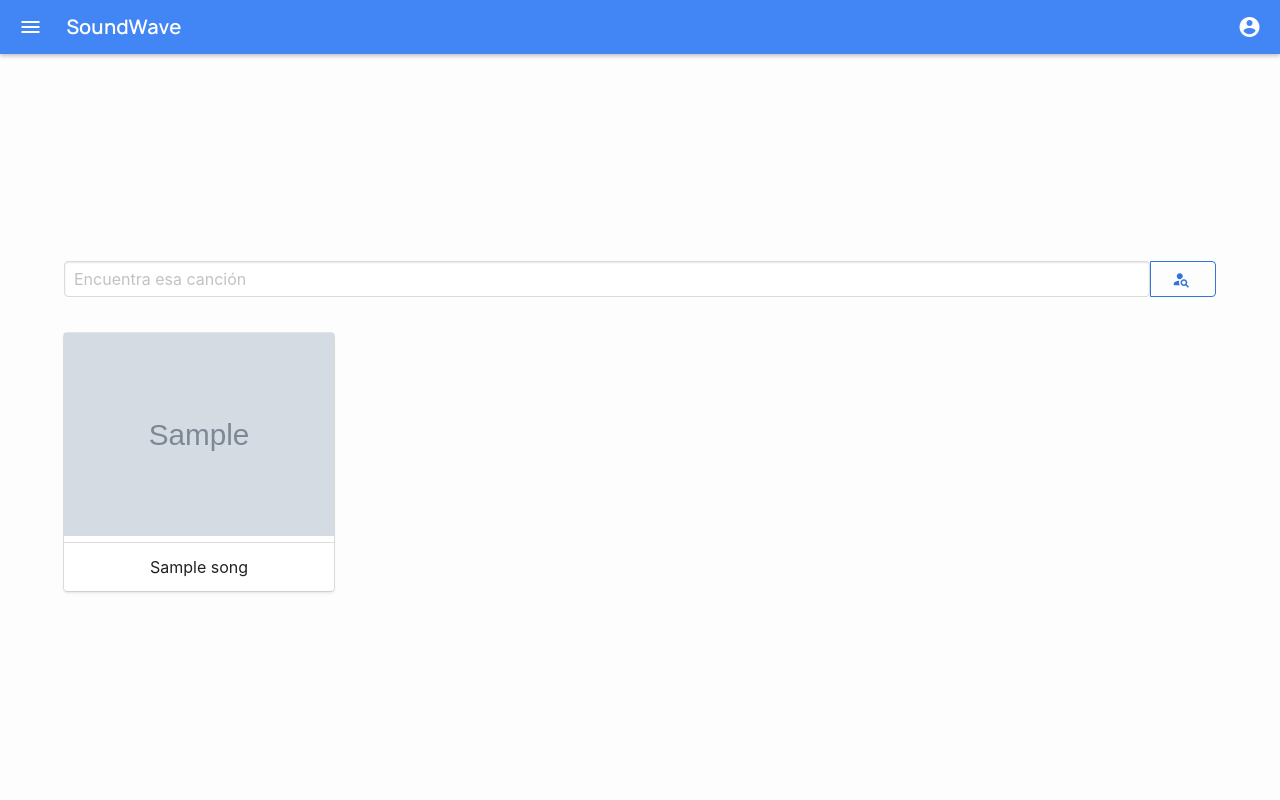
After one commit to jahirfiquitiva/SoundWave, a Flask app: page /songs in a window 1280 px wide. The commit adds this page. Run offline with Flask 2, Linux system fonts and the light colour scheme; tables that the repository leaves empty hold one stand-in row (values such as "Sample post"); grey boxes marked "Sample" are stand-in pictures; some libraries are stand-ins or nearby versions.

Commit message:
Add artists and songs sites

```diff
--- a/app.py
+++ b/app.py
@@ -27,9 +27,24 @@ def main():
 
 
 @app.route("/login")
+@app.route("/login/")
 @app.route("/login.html")
 def login():
     return render_template('login.html')
+
+
+@app.route("/artists")
+@app.route("/artists/")
+@app.route("/artists.html")
+def artists():
+    return render_template('artists.html')
+
+
+@app.route("/songs")
+@app.route("/songs/")
+@app.route("/songs.html")
+def songs():
+    return render_template('songs.html')
 
 
 @app.route("/api", methods=['GET'])
@@ -41,32 +56,32 @@ def get_api_status():
 # request.args.get('param')
 @app.route("/api/users", methods=['GET'])
 def get_users():
-    return users_api.get()
+    return users_api.get(request)
 
 
 @app.route("/api/artists", methods=['GET'])
 def get_artists():
-    return artists_api.get()
+    return artists_api.get(request)
 
 
 @app.route("/api/songs", methods=['GET'])
 def get_songs():
-    return songs_api.get()
+    return songs_api.get(request)
 
 
 @app.route("/api/albums", methods=['GET'])
 def get_albums():
-    return albums_api.get()
+    return albums_api.get(request)
 
 
 @app.route("/api/genres", methods=['GET'])
 def get_genres():
-    return genres_api.get()
+    return genres_api.get(request)
 
 
 @app.route("/api/playLists", methods=['GET'])
 def get_playlist():
-    return playList_api.get()
+    return playList_api.get(request)
 
 
 @app.route("/api/users", methods=['POST', 'OPTIONS'])
--- a/static/css/main.css
+++ b/static/css/main.css
@@ -1,4 +1,4 @@
-@import "css/divider.css";
+@import "divider.css";
 
 :root {
     --primary-text: rgba(0, 0, 0, .87);
@@ -351,7 +351,7 @@ a:focus {
 
 .drawer .drawer-items-list a.active:hover,
 .drawer .drawer-items-list a.active:focus {
-    background-color: rgba(66, 133, 244, 0.25);
+    background-color: rgba(66, 133, 244, 0.25) !important;
 }
 
 .drawer .drawer-items-list a i {
@@ -382,31 +382,31 @@ a:focus {
 }
 
 #avatar-julian {
-    background-image: url("../static/img/julian.jpeg") !important;
+    background-image: url("../img/julian.jpeg") !important;
     background-size: cover;
     background-repeat: no-repeat;
 }
 
 #avatar-sebastian {
-    background-image: url("../static/img/sebastian.jpeg") !important;
+    background-image: url("../img/sebastian.jpeg") !important;
     background-size: cover;
     background-repeat: no-repeat;
 }
 
 #avatar-christian {
-    background-image: url("../static/img/christian.jpg") !important;
+    background-image: url("../img/christian.jpg") !important;
     background-size: cover;
     background-repeat: no-repeat;
 }
 
 #avatar-jahir {
-    background-image: url("../static/img/jahir.jpeg") !important;
+    background-image: url("../img/jahir.jpeg") !important;
     background-size: cover;
     background-repeat: no-repeat;
 }
 
 #avatar-sergio {
-    background-image: url("../static/img/sergio.jpeg") !important;
+    background-image: url("../img/sergio.jpeg") !important;
     background-size: cover;
     background-repeat: no-repeat;
 }
@@ -426,3 +426,30 @@ a:focus {
 .control.has-icons-right .icon {
     z-index: 0 !important;
 }
+
+.has-same-height {
+    display: flex;
+    flex-direction: column;
+    height: 100%;
+}
+
+.has-same-height .card-footer {
+    margin-top: auto;
+}
+
+.mdi-search {
+    margin-left: 0.6rem !important;
+}
+
+.artist-name {
+    /* margin-top: .6rem; */
+    text-align: center;
+}
+
+.card {
+    border-radius: .2rem;
+}
+
+.card-content {
+    padding: 0;
+}
--- /dev/null
+++ b/static/js/songs.js
@@ -0,0 +1,83 @@
+function loadSongs() {
+    const xhr = new XMLHttpRequest();
+    xhr.open('GET', '/api/songs', true);
+    xhr.onreadystatechange = () => {
+        if (xhr.readyState === 4) {
+            if (xhr.status === 200) {
+                try {
+                    const json = JSON.parse(xhr.responseText);
+                    const songs = json.songs || [];
+
+                    const columns = document.getElementById('songs-columns');
+                    if (columns) {
+                        for (const song of songs) {
+                            console.log(song);
+                            const div = document.createElement('div');
+                            div.classList.add('column');
+                            div.classList.add('is-3');
+
+                            const divCL = document.createElement('div');
+                            divCL.classList.add('card');
+                            divCL.classList.add('large');
+                            divCL.classList.add('has-same-height');
+
+                            const divCardCon = document.createElement('div');
+                            divCardCon.classList.add('card-content');
+
+                            const divCardFoot = document.createElement('div');
+                            divCardFoot.classList.add('card-footer');
+
+                            const divMed = document.createElement('div');
+                            divMed.classList.add('media');
+
+                            const divAvatar = document.createElement('div');
+                            divAvatar.classList.add('avatar-song');
+
+                            const divMedCon = document.createElement('div');
+                            divMedCon.classList.add('media-content');
+                            divMedCon.classList.add('has-text-centered');
+
+                            const songPhoto = document.createElement('img');
+                            divMedCon.appendChild(songPhoto);
+
+                            const photoXhr = new XMLHttpRequest();
+                            photoXhr.open('GET', `/api/albums?id=${song.albumId}`, true);
+                            photoXhr.onreadystatechange = () => {
+                                if (photoXhr.readyState === 4 && photoXhr.status === 200) {
+                                    try {
+                                        const json = JSON.parse(photoXhr.responseText);
+                                        const album = json.album;
+                                        if (album) {
+                                            songPhoto.src = album.imgPath || "";
+                                        }
+                                    } catch (e) {
+                                    }
+                                }
+                            };
+                            photoXhr.send(null);
+
+                            const p = document.createElement('p');
+                            p.classList.add('song-name');
+                            p.classList.add('card-footer-item');
+                            p.innerText = song.name || "Unknown";
+                            divCardFoot.appendChild(p);
+
+                            divMed.appendChild(divMedCon);
+                            divCardCon.appendChild(divMed);
+                            divCL.appendChild(divCardCon);
+                            divCL.appendChild(divCardFoot);
+                            div.appendChild(divCL);
+
+                            columns.appendChild(div);
+                        }
+                    }
+                } catch (e) {
+                    console.error(e);
+                }
+            }
+        }
+    };
+    xhr.send(null);
+}
+
+loadSongs();
--- a/templates/index.html
+++ b/templates/index.html
@@ -24,7 +24,7 @@
         <link rel="stylesheet"
               href="https://cdnjs.cloudflare.com/ajax/libs/bulma/0.7.2/css/bulma.min.css">
         <link href="../static/fonts/font.css" rel="stylesheet"/>
-        <link href="../static/main.css" rel="stylesheet"/>
+        <link href="../static/css/main.css" rel="stylesheet"/>
     </head>
     <body>
         <section class="hero is-fullheight-with-navbar section-w-drawer">
@@ -51,10 +51,10 @@
                         </a>
                         <hr>
                         <a href="#" class="drawer-section-header">Biblioteca</a>
-                        <a href="#">
+                        <a href="/songs">
                             <i class="mdi mdi-music-note mdi-18px"></i>&nbsp;&nbsp;Canciones
                         </a>
-                        <a href="#">
+                        <a href="/artists">
                             <i class="mdi mdi-account-tie mdi-18px"></i>&nbsp;&nbsp;Artistas
                         </a>
                         <a href="#">
--- a/templates/login.html
+++ b/templates/login.html
@@ -24,7 +24,7 @@
         <link rel="stylesheet"
               href="https://cdnjs.cloudflare.com/ajax/libs/bulma/0.7.2/css/bulma.min.css">
         <link href="../static/fonts/font.css" rel="stylesheet"/>
-        <link href="../static/main.css" rel="stylesheet"/>
+        <link href="../static/css/main.css" rel="stylesheet"/>
     </head>
     <body>
         <section class="hero is-fullheight-with-navbar section-w-drawer">
@@ -52,10 +52,10 @@
                         </a>
                         <hr>
                         <a href="#" class="drawer-section-header">Biblioteca</a>
-                        <a href="#">
+                        <a href="/songs">
                             <i class="mdi mdi-music-note mdi-18px"></i>&nbsp;&nbsp;Canciones
                         </a>
-                        <a href="#">
+                        <a href="/artists">
                             <i class="mdi mdi-account-tie mdi-18px"></i>&nbsp;&nbsp;Artistas
                         </a>
                         <a href="#">
--- /dev/null
+++ b/templates/songs.html
@@ -0,0 +1,105 @@
+<!DOCTYPE html>
+<html lang="en" class="has-navbar-fixed-top">
+    <head>
+        <meta charset="UTF-8">
+        <title>SoundWave</title>
+        <meta name="viewport" content="width=device-width, initial-scale=1">
+
+        <!-- 'theme-color' will set background color in Chrome browser on Android 5.0+ -->
+        <meta name="theme-color" content="#4285F4">
+
+        <!-- Favicons -->
+        <link rel="shortcut icon" href="../static/favicons/sw72.png">
+        <link rel="apple-touch-icon" href="../static/favicons/sw57.png">
+        <link rel="apple-touch-icon" sizes="72x72" href="favicons/sw72.png">
+        <link rel="apple-touch-icon" sizes="114x114" href="favicons/sw114.png">
+        <link rel="apple-touch-icon-precomposed" href="favicons/sw32.png">
+
+        <link rel="icon" href="../static/favicons/sw32.png" sizes="32x32">
+        <meta name="msapplication-TileColor" content="#4285F4">
+        <meta name="msapplication-TileImage" content="../static/favicons/sw72.png">
+
+        <link href="//cdn.materialdesignicons.com/3.4.93/css/materialdesignicons.min.css"
+              rel="stylesheet">
+        <link rel="stylesheet"
+              href="https://cdnjs.cloudflare.com/ajax/libs/bulma/0.7.2/css/bulma.min.css">
+        <link href="../static/fonts/font.css" rel="stylesheet"/>
+        <link href="../static/css/main.css" rel="stylesheet"/>
+        <!-- <link href="../static/css/songs.css" rel="stylesheet"/> -->
+    </head>
+
+    <body>
+        <section class="hero is-fullheight-with-navbar section-w-drawer">
+            <!-- Hero head: will stick at the top -->
+            <div class="hero-head">
+                <nav class="navbar is-fixed-top has-shadow" role="navigation"
+                     aria-label="main navigation">
+                    <div class="navbar-brand">
+                        <a class="navbar-item" onclick="toggleDrawer();">
+                            <i class="mdi mdi-menu mdi-24px"></i>
+                        </a>
+                        <a class="navbar-item" href="/">SoundWave</a>
+                    </div>
+                    <div class="navbar-end">
+                        <a class="navbar-item has-text-centered" href="/login">
+                            <i class="mdi mdi-account-circle mdi-24px"></i></a>
+                    </div>
+                </nav>
+                <input type="checkbox" id="drawer-check"/>
+                <div class="drawer is-hidden" id="drawer">
+                    <nav class="drawer-items-list">
+                        <a href="#">
+                            <i class="mdi mdi-home mdi-18px"></i>&nbsp;&nbsp;Inicio
+                        </a>
+                        <hr>
+                        <a href="#" class="drawer-section-header">Biblioteca</a>
+                        <a href="/songs" class="active">
+                            <i class="mdi mdi-music-note mdi-18px"></i>&nbsp;&nbsp;Canciones
+                        </a>
+                        <a href="/artists">
+                            <i class="mdi mdi-account-tie mdi-18px"></i>&nbsp;&nbsp;Artistas
+                        </a>
+                        <a href="#">
+                            <i class="mdi mdi-album mdi-18px"></i>&nbsp;&nbsp;Álbumes
+                        </a>
+                        <a href="#">
+                            <i class="mdi mdi-collage mdi-18px"></i>&nbsp;&nbsp;Géneros
+                        </a>
+                        <hr>
+                        <a href="#" class="drawer-section-header">Playlists</a>
+                        <a href="#">
+                            <i class="mdi mdi-library-plus mdi-18px"></i>&nbsp;&nbsp;Nueva playlist
+                        </a>
+                    </nav>
+                </div>
+                <div class="drawer-container" onclick="toggleDrawer();"></div>
+            </div>
+
+
+            <div class="hero-body">
+                <div class="container">
+                    <div class="content">
+                        <!-- Search -->
+                        <div class="field has-addons">
+                            <input class="input" type="search" placeholder="Encuentra esa canción">
+                            <div class="control">
+                                <button class="button is-link is-outlined has-text-centered">
+                                    <span class="mdi mdi-search mdi-account-search mdi-18px is-white"></span>
+                                </button>
+                            </div>
+                        </div>
+                        <br>
+                        <!-- End search -->
+                        <!-- Songs -->
+                        <div class="columns is-multiline" id="songs-columns">
+                        </div>
+                        <!-- End Songs -->
+                    </div>
+                </div>
+            </div>
+        </section>
+
+        <script src="../static/js/main.js" lang="text/javascript"></script>
+        <script src="../static/js/songs.js" lang="text/javascript"></script>
+    </body>
+</html>
```
Also changed, not shown: static/css/artists.css (added, +7 -0 lines), static/js/artists.js (added, +67 -0 lines), templates/artists.html (added, +105 -0 lines).
